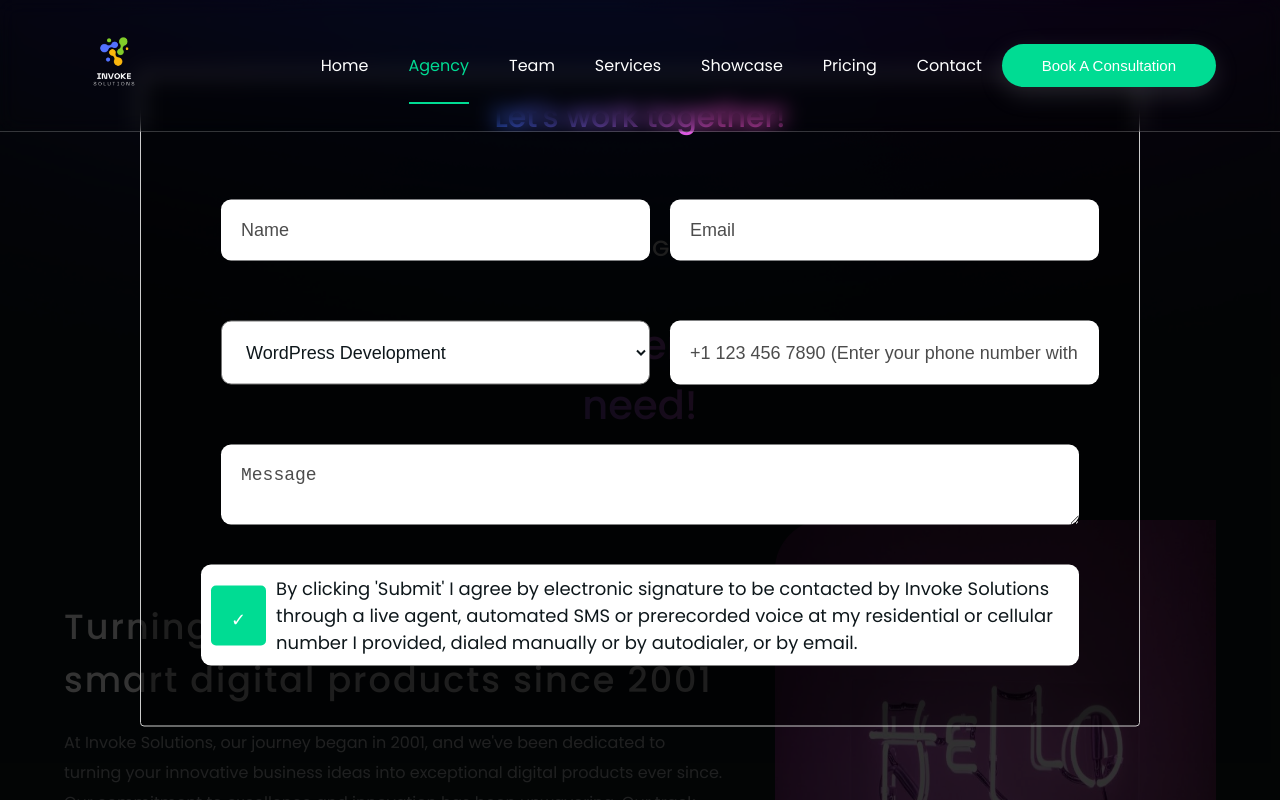
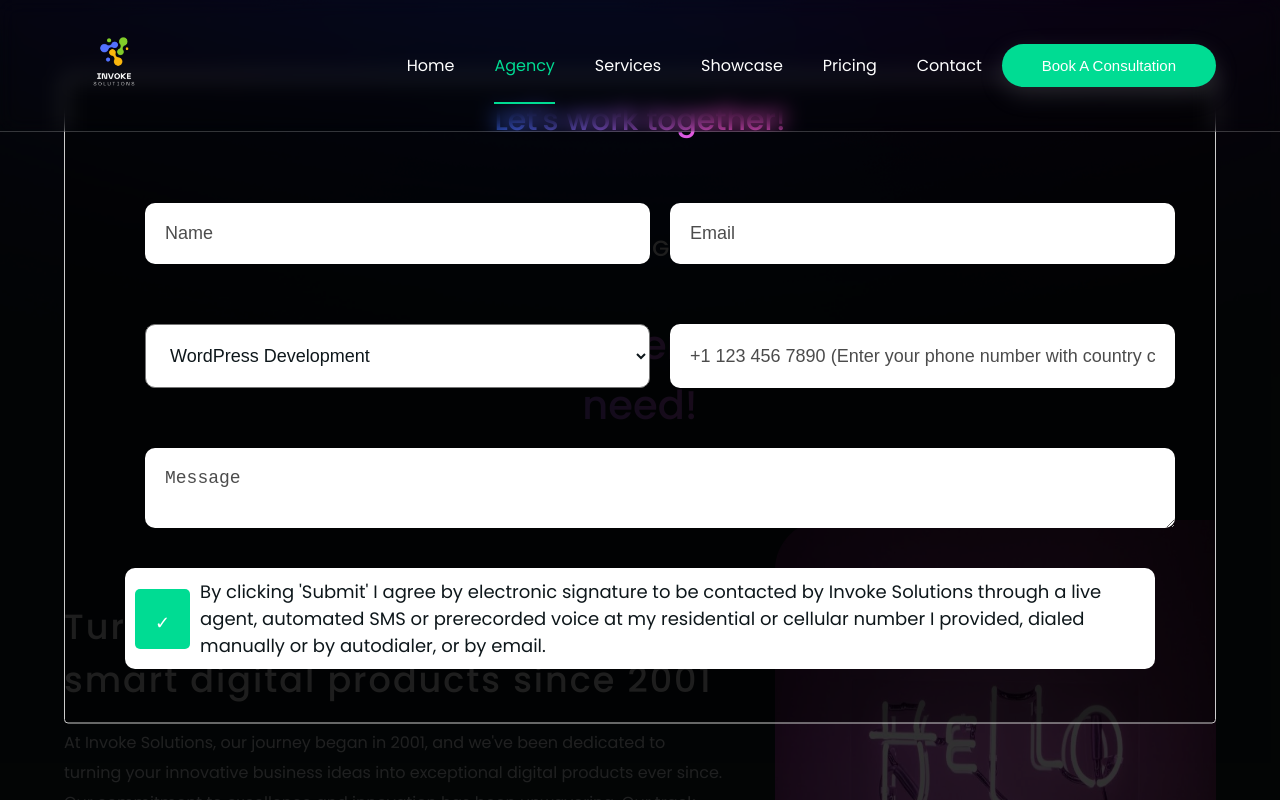
Before and after one commit to supremed3v/invoke-website, a Next.js app: page /agency in a window 1280 px wide. Both pictures are taken after a click on the button "Book A Consultation". Shown: the top 800 px of the page. Built offline with nearby package versions, Linux system fonts and the light colour scheme.

Commit message:
added media queries for form

```diff
--- a/assets/data/dummydata.js
+++ b/assets/data/dummydata.js
@@ -29,11 +29,19 @@ export const customStyles = {
     bottom: "auto",
     marginRight: "-50%",
     transform: "translate(-50%, -50%)",
-    backgroundColor: "rgba(000, 000, 000, 0.4)",
-    height: "max-content",
-    maxWidth: "1000px",
+    backgroundColor: "rgba(0, 0, 0, 0.4)",
+    height: "auto",
+    maxWidth: "90%", // Adjust the width to a percentage of the screen width
+    padding: "20px", // Add some padding for content spacing
+
+    // Media query for small screens (e.g., mobile)
+    "@media (max-width: 768px)": {
+      maxWidth: "95%", // Adjust the width for smaller screens
+      padding: "10px", // Reduce padding for smaller screens
+    },
   },
 };
+
 export const expertise = [
   {
     id: 1,
--- a/components/ModalComponent.js
+++ b/components/ModalComponent.js
@@ -99,7 +99,7 @@ const ModalComponent = ({ modalIsOpen, closeModal }) => {
         >
           <Title title="Let's work together!" />
         </div>
-        <div>
+        <div className="modalContent">
           <form ref={formRef} onSubmit={handleSubmit} className="contactForm ">
             <input
               type="text"
--- a/components/common/Header.js
+++ b/components/common/Header.js
@@ -50,12 +50,12 @@ const Header = () => {
             >
               Agency
             </Link>
-            <Link
+            {/* <Link
               href="/team"
               className={activeLink == "/team" ? "activeLink" : "none"}
             >
               Team
-            </Link>
+            </Link> */}
             <Link
               href="/services"
               className={activeLink == "/services" ? "activeLink" : "none"}
--- a/styles/global.scss
+++ b/styles/global.scss
@@ -544,6 +544,11 @@ footer {
   }
 }
 
+.modalContent {
+  max-height: 70vh; /* Set a maximum height for scrollability */
+  overflow-y: auto; /* Enable vertical scrolling when content overflows */
+}
+
 .modal {
   top: 50%;
   left: 50%;
@@ -551,7 +556,7 @@ footer {
   bottom: auto;
   margin-right: -50%;
   transform: translate(-50%, -50%);
-  background-color: rgba(000, 000, 000, 0.4);
+  background-color: rgba(0, 0, 0, 0.4);
 }
 
 ::placeholder {
@@ -560,7 +565,7 @@ footer {
 }
 
 ::-ms-input-placeholder {
-  /* Edge 12 -18 */
+  /* Edge 12-18 */
   color: rgba(31, 31, 31, 0.799);
 }
 
@@ -568,11 +573,24 @@ footer {
   border-radius: 10px;
   padding: 20px;
   margin: 20px;
-  // Grid container for the inputs, checkbox, and button
+  font-size: 18px;
+
+  /* Added a media query for screens smaller than 768px (typical for mobile) */
+  @media (max-width: 768px) {
+    margin: 10px;
+    padding: 10px;
+    font-size: 16px;
+    input,
+    select,
+    textarea {
+      padding: 10px;
+      margin: 10px;
+    }
+  }
+
   display: grid;
   grid-template-columns: 1fr 1fr;
   grid-gap: 20px;
-  font-size: 18px;
 
   input,
   select {
@@ -584,13 +602,21 @@ footer {
     color: $dark;
     font-size: 18px;
   }
+  @media screen and (max-width: 768px) {
+    input,
+    select {
+      padding: 10px; /* Reduce padding on smaller screens */
+      font-size: 16px; /* Reduce font size on smaller screens */
+    }
+  }
 
+  /* Adjusted the textarea style for smaller screens */
   textarea {
     border-radius: 10px;
     padding: 20px;
     margin: 20px;
     background-color: #fff;
-    width: calc(100% - 20px);
+    width: 100%; /* Full width */
     color: $dark;
     display: block;
     grid-column: span 2;
@@ -608,6 +634,14 @@ footer {
     transition: 0.3s ease-in-out;
     width: 100px;
     font-size: 18px;
+
+    /* Adjusted button style for smaller screens */
+    @media (max-width: 768px) {
+      padding: 10px;
+      margin: 10px;
+      font-size: 16px;
+    }
+
     &:hover {
       background-color: $white;
       color: $green;
@@ -617,7 +651,7 @@ footer {
   }
 
   #checkbox {
-    display: none; // Hide the checkbox
+    display: none; /* Hide the checkbox */
   }
 
   label {
@@ -625,12 +659,12 @@ footer {
     padding: 10px;
     background-color: #fff;
     color: $dark;
-    grid-column: span 2; // Make the label span both columns
+    grid-column: span 2;
     display: flex;
     align-items: center;
 
     &::before {
-      content: "\2713"; // Unicode character for a checkmark
+      content: "\2713"; /* Unicode character for a checkmark */
       display: inline-block;
       width: 20px;
       height: 20px;
@@ -644,7 +678,7 @@ footer {
   }
 
   #checkbox:checked + label {
-    background-color: $green; // Change the label's background when the checkbox is checked
+    background-color: $green; /* Change the label's background when the checkbox is checked */
     color: $white;
   }
 }
```
